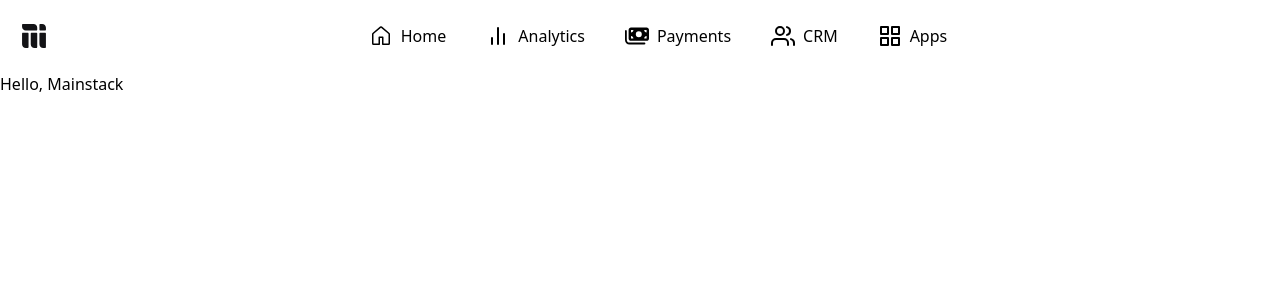
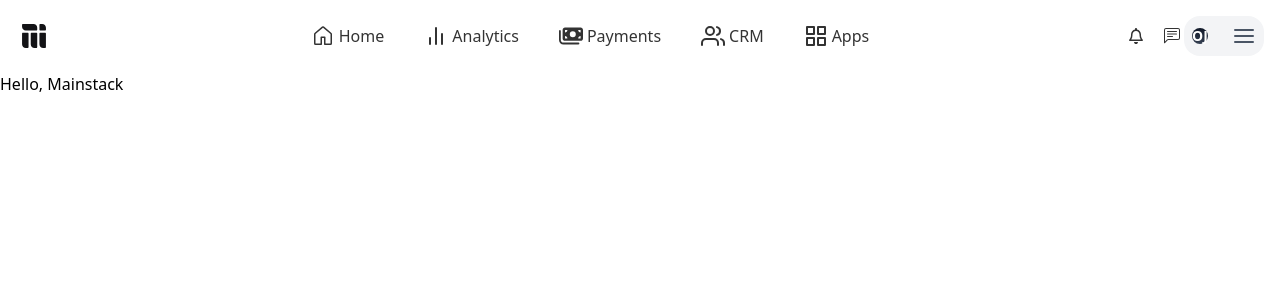
Before and after one commit to EmperorSmiles/mainstack-demo, a Next.js app: page / in a window 1280 px wide. Shown: the top 300 px of the page. Built offline with nearby package versions, Linux system fonts and the light colour scheme.

Commit message:
Adding User Profile

```diff
--- a/src/components/NavBar.tsx
+++ b/src/components/NavBar.tsx
@@ -1,9 +1,10 @@
 import Link from "next/link";
 import Image from "next/image";
 import Logo from "@/assets/mainstack-logo.svg";
-import { FiBarChart2, FiUsers, FiGrid } from "react-icons/fi";
+import { FiBarChart2, FiUsers, FiGrid, FiMenu } from "react-icons/fi";
 import { GoHome } from "react-icons/go";
-import { FaMoneyBills } from "react-icons/fa6";
+import { FaMoneyBills, FaRegBell } from "react-icons/fa6";
+import { BsChatLeftText } from "react-icons/bs";
 
 const menuItems = [
   { label: "Home", href: "/", icon: GoHome },
@@ -15,7 +16,7 @@ const menuItems = [
 
 const NavBar = () => {
   return (
-    <nav className="bg-white text-black p-4 flex items-center justify-between">
+    <nav className="bg-white text-black/80 p-4 flex items-center justify-between">
       {/* Logo */}
       <Image src={Logo} alt="Mainstack Logo" />
 
@@ -24,7 +25,7 @@ const NavBar = () => {
         {menuItems.map(({ label, href, icon: Icon }, index) => (
           <li
             key={index}
-            className="flex items-center gap-2 hover:bg-black hover:text-white p-2 rounded-xl transition-colors duration-300"
+            className="flex items-center gap-1 hover:bg-black hover:text-white p-2 rounded-xl transition-colors duration-300"
           >
             <Icon className="w-6 h-6 " />
             <Link href={href}>{label}</Link>
@@ -33,7 +34,19 @@ const NavBar = () => {
       </ul>
 
       {/* User Profile */}
-      <div></div>
+      <div className="flex justify-center items-center gap-1">
+        <FaRegBell />
+        <BsChatLeftText className="ml-4" />
+        <div className="flex items-center justify-between bg-gray-100 p-2 rounded-2xl w-20">
+          {/* Large Circle with Initials */}
+          <div className="w-4 h-4 flex items-center justify-center bg-gradient-to-b from-gray-900 to-gray-700 text-white text-sm font-bold rounded-full">
+            OJ
+          </div>
+
+          {/* Hamburger Icon */}
+          <FiMenu className="text-gray-600 w-6 h-6" />
+        </div>
+      </div>
     </nav>
   );
 };
```
